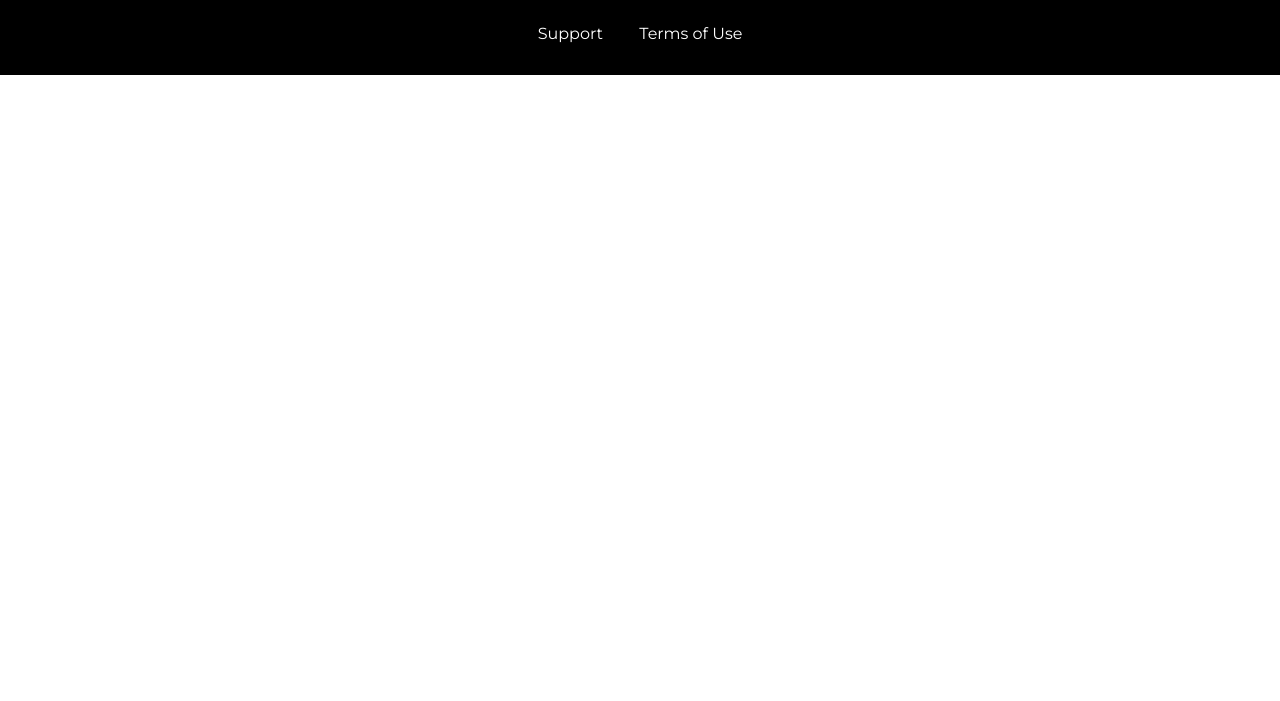
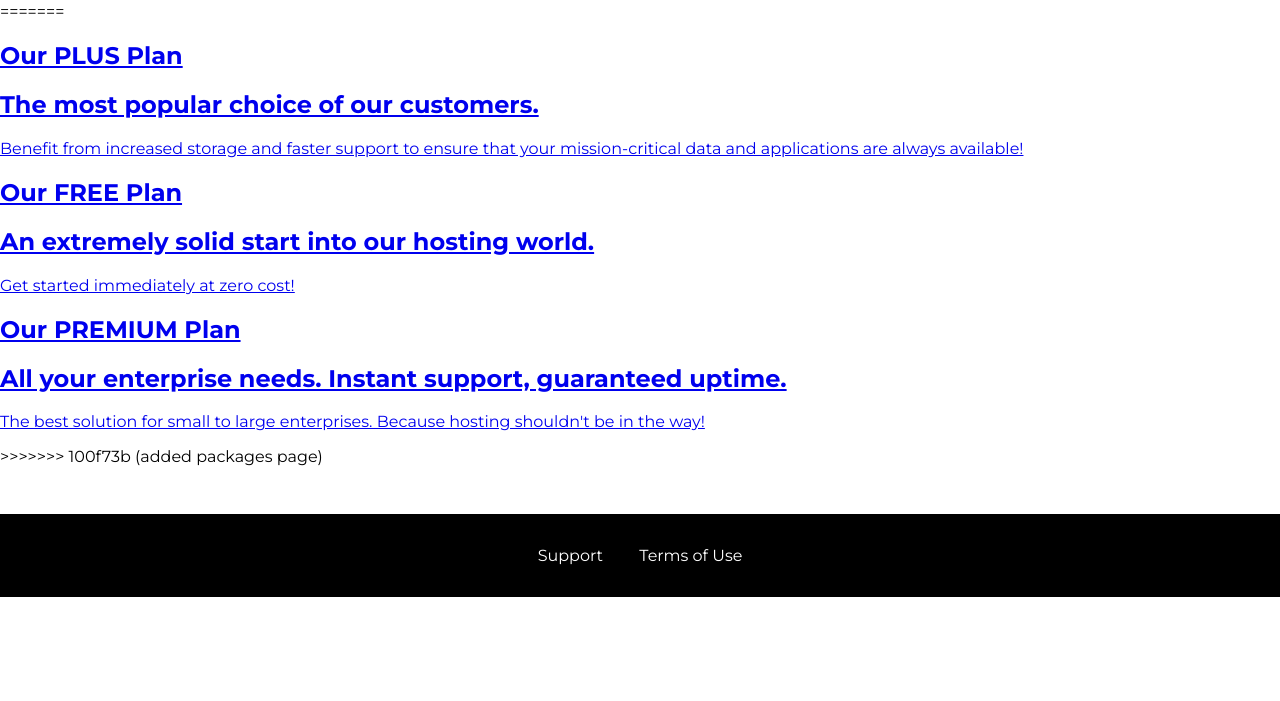
Before and after one commit to Takudzwa30/uhost, a plain HTML site: page packages/index.html in a window 1280 px wide. Shown: the part 99-800 px from the top of the page. Drawn offline with Linux system fonts and the light colour scheme; files that its build step writes are made by us from their sources.

Commit message:
added packages page

```diff
--- a/packages/index.html
+++ b/packages/index.html
@@ -6,6 +6,7 @@
     <title>uHost</title>
     <link rel="shortcut icon" href="favicon.png" />
     <link
+<<<<<<< HEAD
       href="https://fonts.googleapis.com/css?family=Anton"
       rel="stylesheet"
     />
@@ -14,12 +15,23 @@
       rel="stylesheet"
     />
     <link rel="stylesheet" href="main.css" />
+=======
+      href="https://fonts.googleapis.com/css?family=Montserrat:400,700"
+      rel="stylesheet"
+    />
+    <link rel="stylesheet" href="../shared.css" />
+    <link rel="stylesheet" href="packages.css" />
+>>>>>>> 100f73b (added packages page)
   </head>
 
   <body>
     <header class="main-header">
       <div>
+<<<<<<< HEAD
         <a href="index.html" class="main-header__brand"> uHost </a>
+=======
+        <a href="../index.html" class="main-header__brand"> uHost </a>
+>>>>>>> 100f73b (added packages page)
       </div>
       <nav class="main-nav">
         <ul class="main-nav__items">
@@ -35,7 +47,41 @@
         </ul>
       </nav>
     </header>
+<<<<<<< HEAD
     <main></main>
+=======
+    <main>
+      <section>
+        <a href="#">
+          <h1>Our PLUS Plan</h1>
+          <h2>The most popular choice of our customers.</h2>
+          <p>
+            Benefit from increased storage and faster support to ensure that
+            your mission-critical data and applications are always available!
+          </p>
+        </a>
+      </section>
+      <section>
+        <a href="#">
+          <h1>Our FREE Plan</h1>
+          <h2>An extremely solid start into our hosting world.</h2>
+          <p>Get started immediately at zero cost!</p>
+        </a>
+      </section>
+      <section>
+        <a href="#">
+          <h1>Our PREMIUM Plan</h1>
+          <h2>
+            All your enterprise needs. Instant support, guaranteed uptime.
+          </h2>
+          <p>
+            The best solution for small to large enterprises. Because hosting
+            shouldn't be in the way!
+          </p>
+        </a>
+      </section>
+    </main>
+>>>>>>> 100f73b (added packages page)
     <footer class="main-footer">
       <nav>
         <ul class="main-footer__links">
```
Also changed, not shown: packages/packages.css (added), 1 other file.
